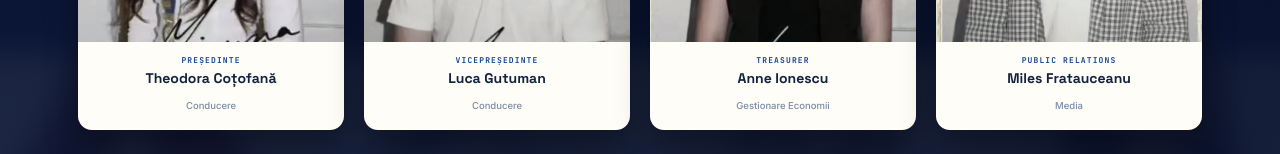
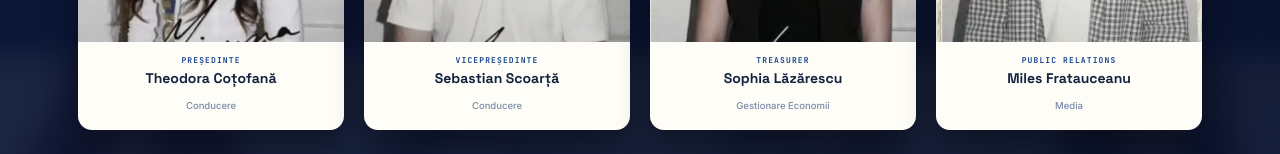
Before and after one commit to razvanbizduna-oss/razvan, a React (Vite) app: page / in a window 1280 px wide. Shown: the part 3481-3635 px from the top of the page. Built offline with nearby package versions, Linux system fonts and the light colour scheme.

Commit message:
Updated ClassroomMindMap.tsx

```diff
--- a/src/components/ClassroomMindMap.tsx
+++ b/src/components/ClassroomMindMap.tsx
@@ -19,14 +19,14 @@ const MEMBERS = [
   },
   {
     id: 2, index: "02", rot: 0, lift: 16,
-    name: "Luca Gutuman", role: "Vicepreședinte", dept: "Conducere",
+    name: "Sebastian Scoarță", role: "Vicepreședinte", dept: "Conducere",
     phone: "+40 721 000 002", email: "vice@interactcismigiu.ro",
     image: "IMG_1347.webp",
     desc: "Asigură că fiecare voluntar se simte sprijinit și că proiectele nu se blochează în birocrație.",
   },
   {
     id: 3, index: "03", rot: 0, lift: 6,
-    name: "Anne Ionescu", role: "Treasurer", dept: "Gestionare Economii",
+    name: "Sophia Lăzărescu", role: "Treasurer", dept: "Gestionare Economii",
     phone: "+40 721 000 003", email: "ecologie@interactcismigiu.ro",
     image: "IMG_1352.webp",
     desc: "Responsabilul financiar care gestionează bugetul, încasează cotizațiile și monitorizează cheltuielile pentru a asigura transparența organizației.",
```
